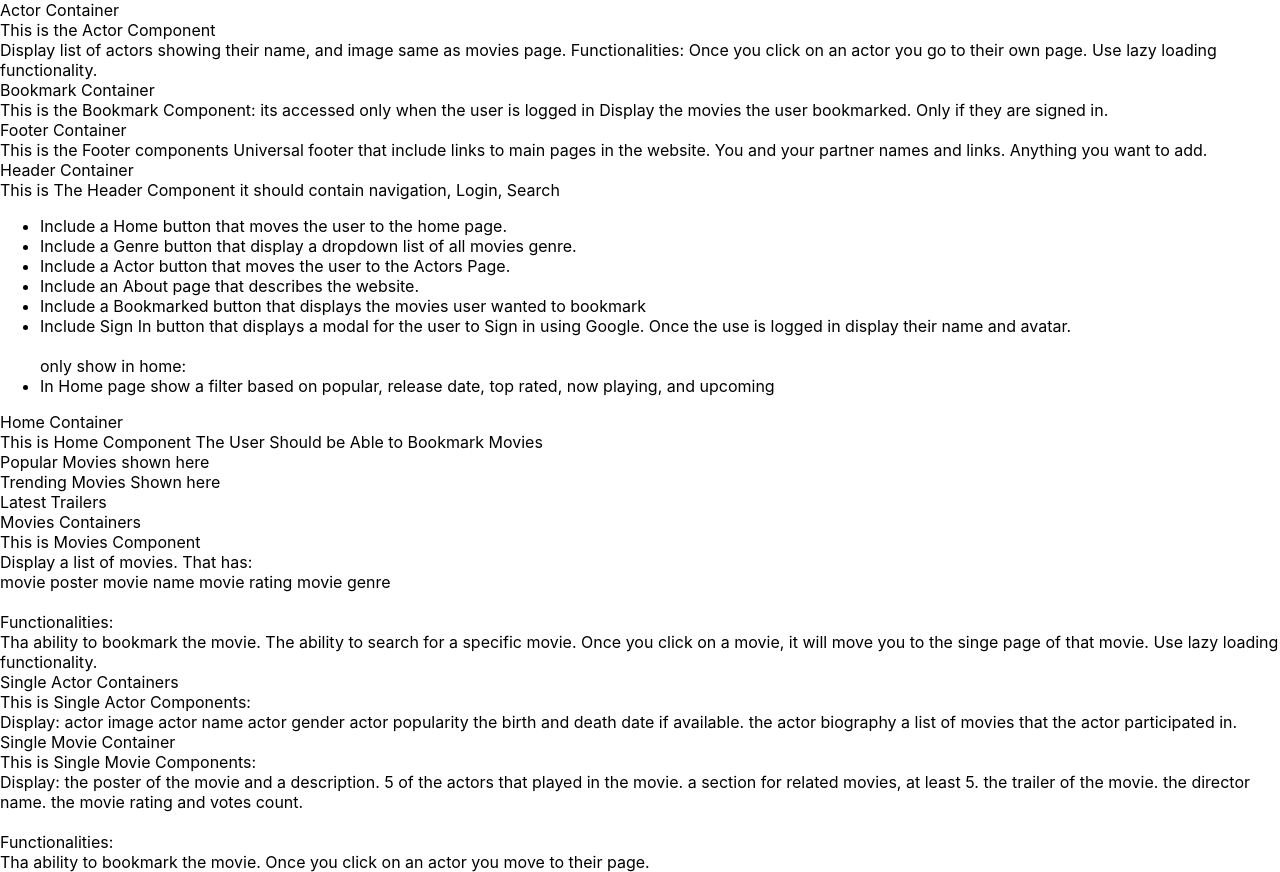
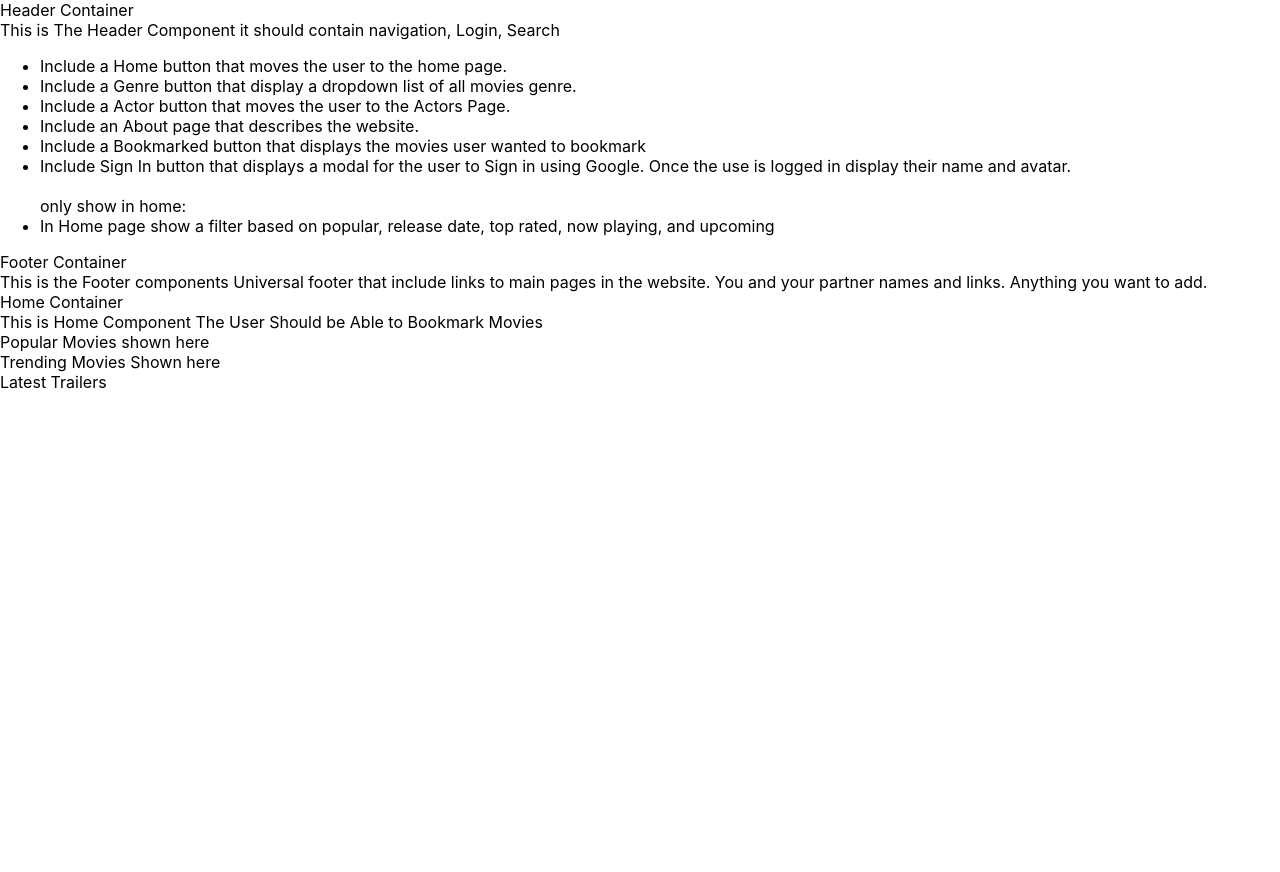
Before and after one commit to MuhannedNoman/react-redux-moive-project, a React (Create React App) app: page / in a window 1280 px wide. After the commit the page ends 800 px from the top, so only its background shows below. Built offline with nearby package versions, Linux system fonts and the light colour scheme.

Commit message:
feat(App): add main routes

```diff
--- a/package.json
+++ b/package.json
@@ -3,15 +3,21 @@
   "version": "0.1.0",
   "private": true,
   "dependencies": {
+    "@chakra-ui/react": "^1.6.7",
+    "@emotion/react": "^11.4.1",
+    "@emotion/styled": "^11.3.0",
     "@reduxjs/toolkit": "^1.6.1",
     "@testing-library/jest-dom": "^5.11.4",
     "@testing-library/react": "^11.1.0",
     "@testing-library/user-event": "^12.1.10",
     "axios": "^0.21.1",
+    "framer-motion": "^4.1.17",
     "npm-sass": "^3.0.0",
     "react": "^17.0.2",
     "react-dom": "^17.0.2",
     "react-redux": "^7.2.4",
+    "react-router": "^5.2.1",
+    "react-router-dom": "^5.2.1",
     "react-scripts": "4.0.3",
     "redux": "^4.1.1",
     "web-vitals": "^1.0.1"
--- a/src/App.js
+++ b/src/App.js
@@ -9,18 +9,38 @@ import HomeContainer from "./Containers/HomeContainer/HomeContainer";
 import MoviesContainer from "./Containers/MoviesContainer/MoviesContainer";
 import SingleActorContainer from "./Containers/SingleActorContainer/SingleActorContainer";
 import SingleMovieContainer from "./Containers/SingleMovieContainer/SingleMovieContainer";
+import { Route, Switch } from "react-router";
 
 function App() {
   return (
     <div>
-      <ActorContainer />
-      <BookmarkContainer />
+      {" "}
+      <NavBarContainer />
       <FooterContainer />
-      <NavBarContainer />
-      <HomeContainer />
-      <MoviesContainer />
-      <SingleActorContainer />
-      <SingleMovieContainer />
+      <Switch>
+        <Route path="/actors">
+          <ActorContainer />
+        </Route>
+        <Route path="/bookmarks">
+          <BookmarkContainer />
+        </Route>
+
+        <Route path="/" exact>
+          <HomeContainer />
+        </Route>
+        <Route exact path="/movies">
+          <MoviesContainer />
+        </Route>
+        <Route path="/actors/:actorId">
+          <SingleActorContainer />
+        </Route>
+        <Route path="/movies/:movieId">
+          <SingleMovieContainer />
+        </Route>
+        <Route path="*">
+          <HomeContainer />
+        </Route>
+      </Switch>
     </div>
   );
 }
--- a/src/index.js
+++ b/src/index.js
@@ -4,11 +4,14 @@ import "./index.css";
 import App from "./App";
 import store from "./Redux/Store/store";
 import { Provider } from "react-redux";
+import { BrowserRouter as Router } from "react-router-dom";
 
 ReactDOM.render(
   <React.StrictMode>
     <Provider store={store}>
-      <App />
+      <Router>
+        <App />
+      </Router>
     </Provider>
   </React.StrictMode>,
   document.getElementById("root")
```
Also changed, not shown: 1 other file (tests, documents, lock files or other folders).
